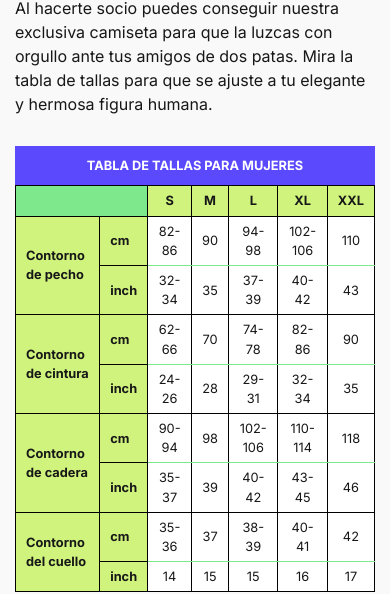
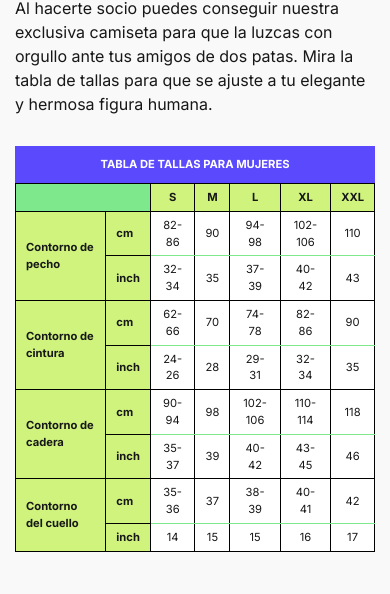
Before and after one commit to puzzi22/petinder, a plain HTML site: page tshirt.html in a window 390 px wide. Shown: the part 262-856 px from the top of the page. Drawn offline with Linux system fonts and the light colour scheme.

Commit message:
Update estilos.css

```diff
--- a/css/estilos.css
+++ b/css/estilos.css
@@ -323,7 +323,12 @@ footer .legal-links li {
    width: 100%;
    margin-top: 30px;
    border-collapse: collapse;
-   font-size: 0.8rem;
+}
+
+@media (max-width: 767px) {
+   .table {
+      font-size: 0.7rem;
+   }
 }
 
 .table,
```
